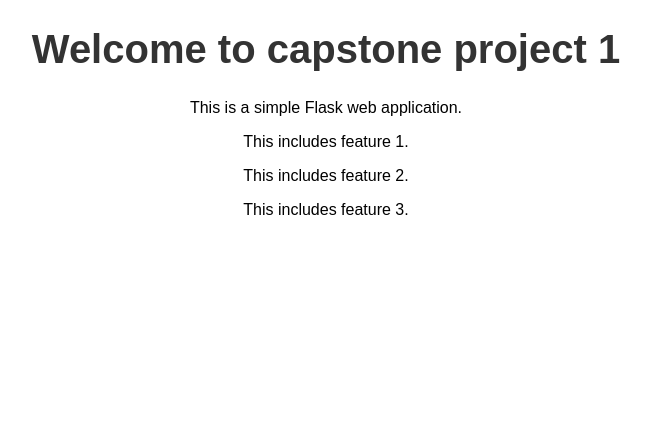
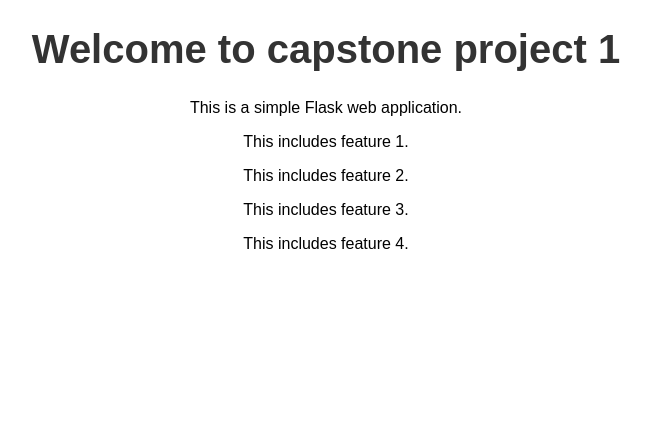
Before and after one commit to kloudlab-trainings/capstone-project1, a Flask app: page / in a window 1280 px wide. Shown: the top 448 px of the page, without its empty margins (314-965 px from the left). Run offline with Flask 3, Linux system fonts and the light colour scheme.

Commit message:
Update index.html

```diff
--- a/templates/index.html
+++ b/templates/index.html
@@ -39,6 +39,7 @@
         <p>This includes feature 1.</p>
         <p>This includes feature 2.</p>
         <p>This includes feature 3.</p>
+        <p>This includes feature 4.</p>
     </div>
     <footer>
         kloudlab
```
